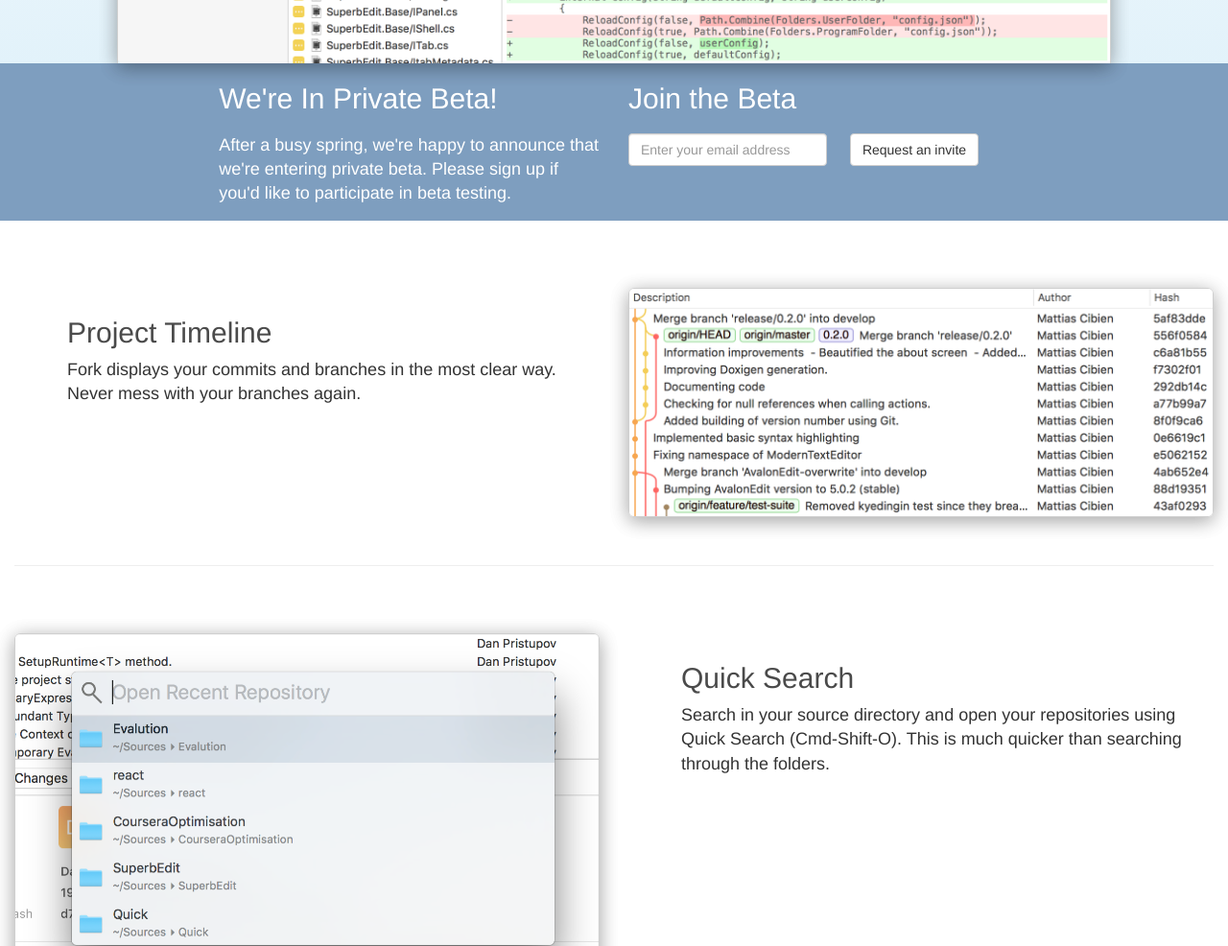
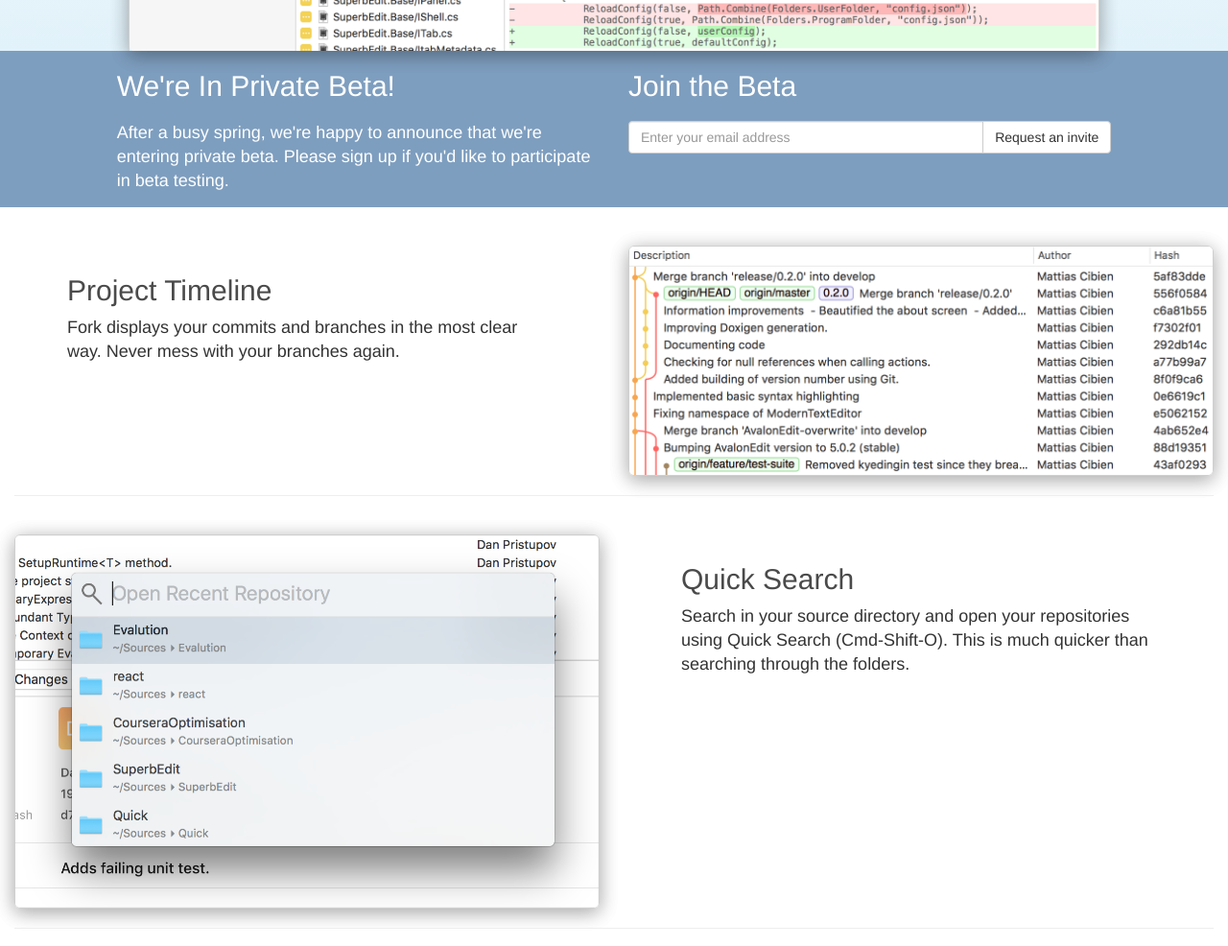
Before and after one commit to DanPristupov/git-fork.com, a plain HTML site: page index.htm in a window 1280 px wide. Shown: the part 760-1746 px from the top of the page at 96% size. Drawn offline with nearby package versions, Linux system fonts and the light colour scheme.

Commit message:
fixes small issues in layout

```diff
--- a/index.htm
+++ b/index.htm
@@ -13,8 +13,6 @@
 			.shadow {
 				box-shadow: 0 4px 20px 0 rgba(0, 0, 0, 0.2), 0 4px 20px 0 rgba(0, 0, 0, 0.19);
 			  	text-align: center;
-			  	margin-top: 20px;
-			  	margin-bottom: 0px;
 			  	border-top-left-radius: 6px;
 				border-top-right-radius: 6px;
 				border: solid 1px #CFCFCF;
@@ -27,6 +25,12 @@
 			  	margin-bottom: 0px;
 			  	border-radius: 6px;
 				border: solid 1px #CFCFCF;
+			}
+			div.main-image{
+			  	margin-top: 20px;
+			  	margin-left: 0px;
+			  	margin-right: 0px;
+			  	margin-bottom: 0px;
 			}
 			div.gradient {
 			  	background-image: linear-gradient(0deg, #E2F2FA, #FFFFFF);
@@ -45,19 +49,15 @@
 			  	margin-bottom: 20px;
 			}
 			div.feature.description {
-			  	padding: 30px;
+			  	padding-right: 70px;
 			  	padding-left: 70px;
-			  	margin-left: 0px;
-			  	margin-right: 0px;
+			  	margin: 0px;
 			  	margin-top: 30px;
 			  	margin-bottom: 30px;
 			}
 
 			div.feature.image{
-			  	margin-top: 30px;
-			  	margin-left: 0px;
-			  	margin-right: 0px;
-			  	margin-bottom: 30px;
+			  	margin: 0px;
 			}
 
 			div.feature.image-big{
@@ -240,7 +240,7 @@
 
 			<div class="container-fluid gradient">
 
-			  	<div class="row">
+			  	<div class="row main-image">
 			  		<div class="col-md-1" ></div>
 	  				<div class="col-md-10">
 	  					<img src="images/image1.png" class="img-responsive shadow" alt="image 1">
@@ -253,23 +253,22 @@
 			<div class="container-fluid solid">
 
 			 	<div class="row">
-				  	<div class="col-md-2" ></div>
-		  			<div class="clearfix col-md-4">
+				  	<div class="col-md-1 col-sm-1" ></div>
+		  			<div class="clearfix col-md-5 col-sm-5 col-xs-12">
 		  				<h3 class="header3 white">We're In Private Beta!</h3>
 		  				<p class="lead white">After a busy spring, we're happy to announce that we're entering private beta. Please sign up if you'd like to participate in beta testing.</p>
 		  			</div>
-		  			<div class="clearfix col-md-4">
+		  			<div class="clearfix col-md-5 col-sm-5 col-xs-12">
 		  				<h3 class="header3 white">Join the Beta</h3>
-						<form class="form-inline">
-							<div class="form-group">
-							    <input type="email" class="form-control" id="inviteEmail" placeholder="Enter your email address">
-							</div>
-							<button type="button" class="btn btn-default" id="requestInvite">Request an invite</button>
-						</form>
-
+		  				<div class="input-group">
+					      <input type="email" class="form-control" id="inviteEmail" placeholder="Enter your email address">
+					      <span class="input-group-btn">
+					        <button type="button" class="btn btn-default" id="requestInvite">Request an invite</button>
+					      </span>
+					    </div>
 						<p class="lead white" id="inviteResponse"></p>
 		  			</div>
-		  			<div class="col-md-2"></div>
+				  	<div class="col-md-1 col-sm-1" ></div>
 				</div>
 
 			</div>
@@ -299,15 +298,15 @@
 			<div class="container-fluid feature">
 
 			 	<div class="row">
-		  			<div class="col-md-6 feature image">
+					<div class="col-xs-12 col-md-6 pull-right feature description">
+				      	<h3 class="header3">Quick Search</h3>
+		  				<p class="lead">Search in your source directory and open your repositories using Quick Search (Cmd-Shift-O). This is much quicker than searching through the folders.</p>
+					</div>
+					<div class="col-xs-12 col-md-6 feature image">
 	  					<img src="images/QuickSearch.png" class="img-responsive feature-shadow" alt="image 3">
-		  			</div>
-		  			<div class="col-md-6 feature description">
-		  				<h3 class="header3">Quick Search</h3>
-		  				<p class="lead">Search in your source directory and open your repositories using Quick Search (Cmd-Shift-O). This is much quicker than searching through the folders.</p>
-		  			</div>
+				   	</div>
+
 				</div>
-
 			</div>
 
 			<div class="container-fluid">
@@ -899,21 +898,21 @@ In order to make the public beta closer, I added the feedback button which allow
 			<div class="container-fluid footer">
 
 			 	<div class="row">
-		  			<div class="col-md-3"></div>
-		  			<div class="col-md-2">
+		  			<div class="col-md-3 col-xs-1"></div>
+		  			<div class="col-md-2 col-xs-4">
 			  			<div class="text-center">
 			  				<p class="footer white"><a class="white" href="#">Home</a><a class="white" href="#">Release Notes</a></p>
 		  				</div>
 		  			</div>
-		  			<div style="margin-top:-30px;" class="col-md-2">
+		  			<div style="margin-top:-30px;" class="col-md-2 col-xs-2">
 		  					<img src="images/logo.png" width="40" height="40" class="img-responsive" alt="logo">
 		  			</div>
-		  			<div class="col-md-2">
+		  			<div class="col-md-2 col-xs-4">
 			  			<div class="text-center">
 			  				<p class="footer white">Copyright &copy; 2016 Fork</p>
 		  				</div>
 		  			</div>
-		  			<div class="col-md-3"></div>
+		  			<div class="col-md-3 col-xs-1"></div>
 				</div>
 
 			</div>
```
